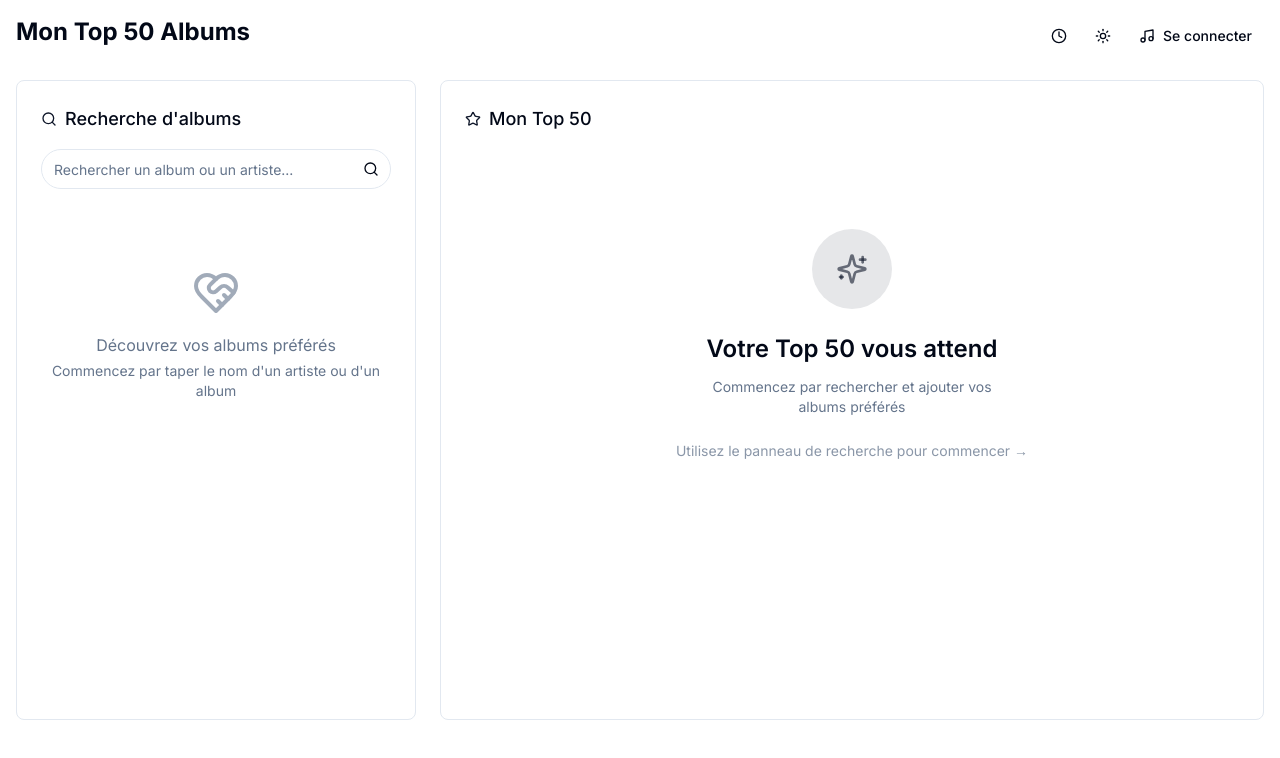
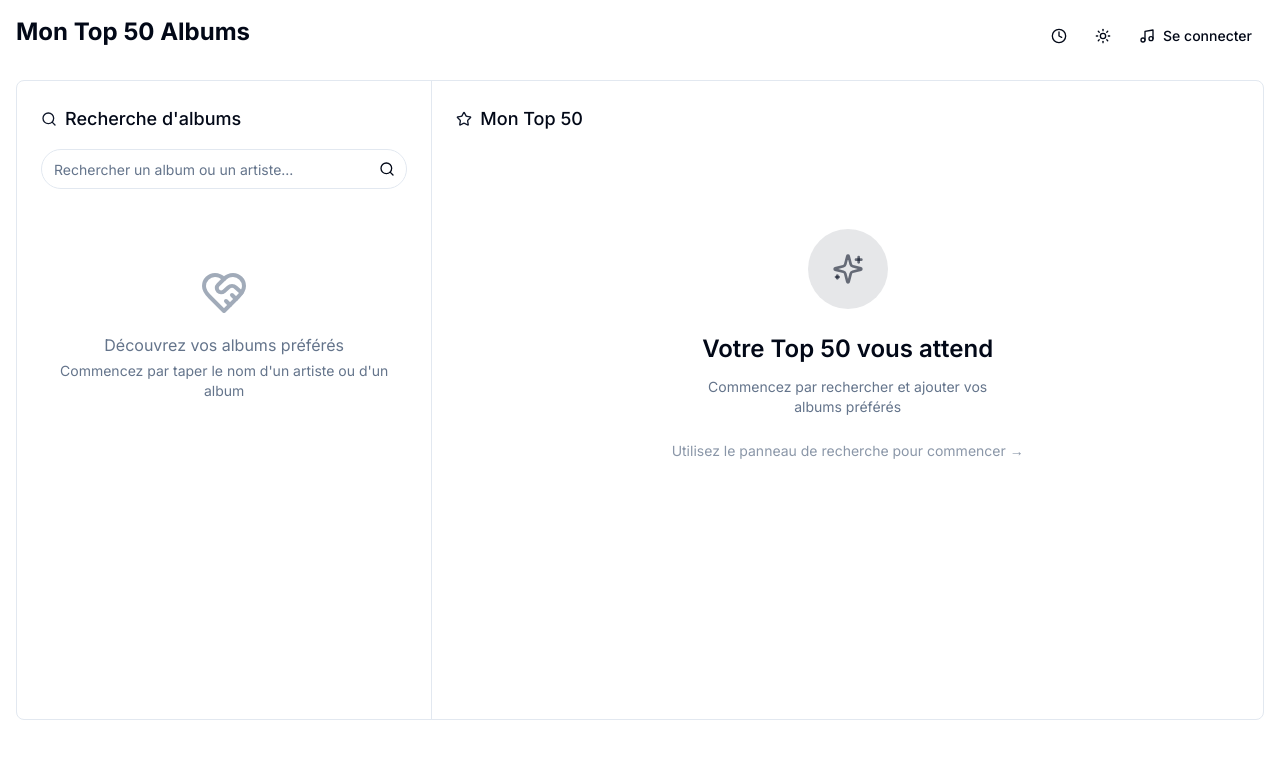
Before and after one commit to FloGeez/my-top-albums, a Next.js app: page / in a window 1280 px wide. Shown: the top 758 px of the page. Built offline with nearby package versions, Linux system fonts and the light colour scheme.

Commit message:
feat(desgin): no more resizable panel

```diff
--- a/app/page.tsx
+++ b/app/page.tsx
@@ -719,10 +719,10 @@ export default function MusicApp() {
 
         {/* Vue en panneaux (desktop uniquement) */}
         <div className="hidden md:block">
-          <div className="grid grid-cols-3 gap-6 min-h-[80vh]">
+          <div className="grid grid-cols-3 min-h-[80vh] border rounded-lg overflow-hidden">
             {/* Panneau Recherche - Gauche */}
             <div className="col-span-1">
-              <div className="p-6 h-full overflow-y-auto border rounded-lg">
+              <div className="p-6 h-full overflow-y-auto border-r">
                 <div className="flex items-center gap-2 mb-4">
                   <Search className="w-4 h-4 text-primary" />
                   <h2 className="text-lg font-medium">Recherche d'albums</h2>
@@ -748,7 +748,7 @@ export default function MusicApp() {
 
             {/* Panneau Top 50 - Droite */}
             <div className="col-span-2">
-              <div className="p-6 h-full overflow-y-auto border rounded-lg">
+              <div className="p-6 h-full overflow-y-auto">
                 <div className="flex items-center justify-between mb-4">
                   <div className="flex items-center gap-2">
                     <Star className="w-4 h-4 text-primary" />
```
